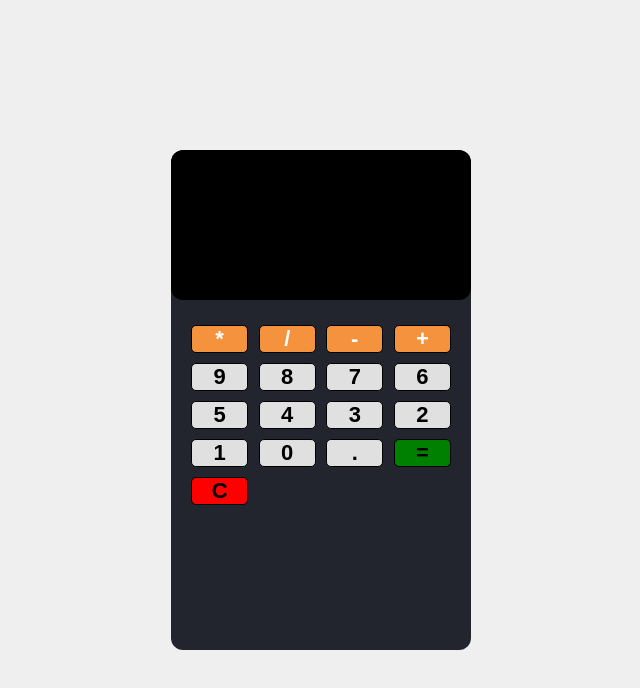
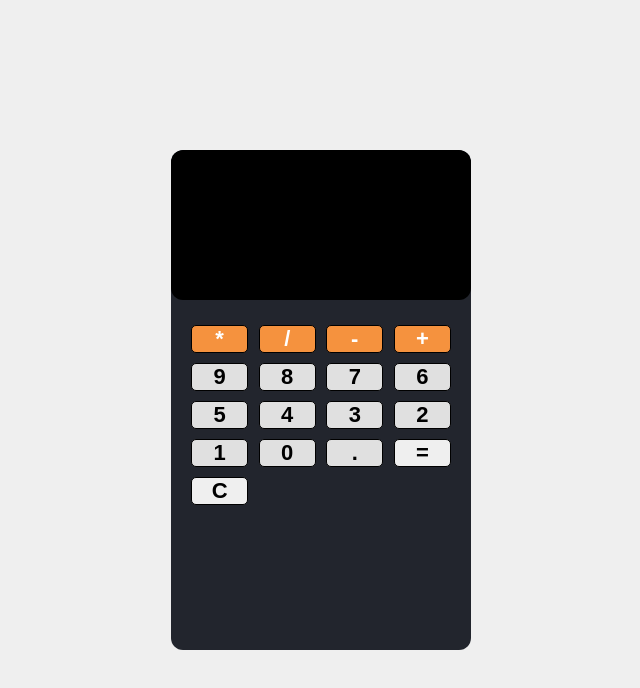
Before and after one commit to Piyush0922/Caculator-WebApp, a plain HTML site: page index.html in a window 1280 px wide. Shown: the whole page, without its empty margins (319-959 px from the left). Drawn offline with Linux system fonts and the light colour scheme.

Commit message:
Update index.html

```diff
--- a/index.html
+++ b/index.html
@@ -32,8 +32,8 @@
             <button type="button" class ="btn btn-grey" data-num="0">0</button>
             <button type="button" class ="btn btn-grey" data-num=".">.</button>
 
-            <button type="button" class ="btn btn-equal" >=</button>
-            <button type="button" class ="btn btn-clear" >C</button>
+            <button type="button" class ="equal" >=</button>
+            <button type="button" class ="clear" >C</button>
 
 
         </div>
```
